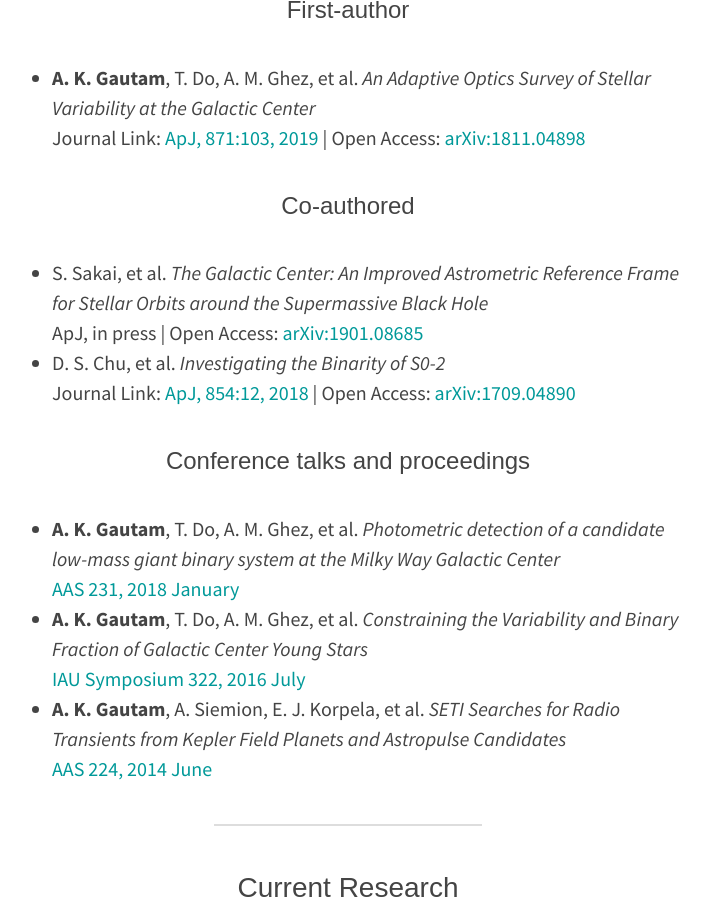
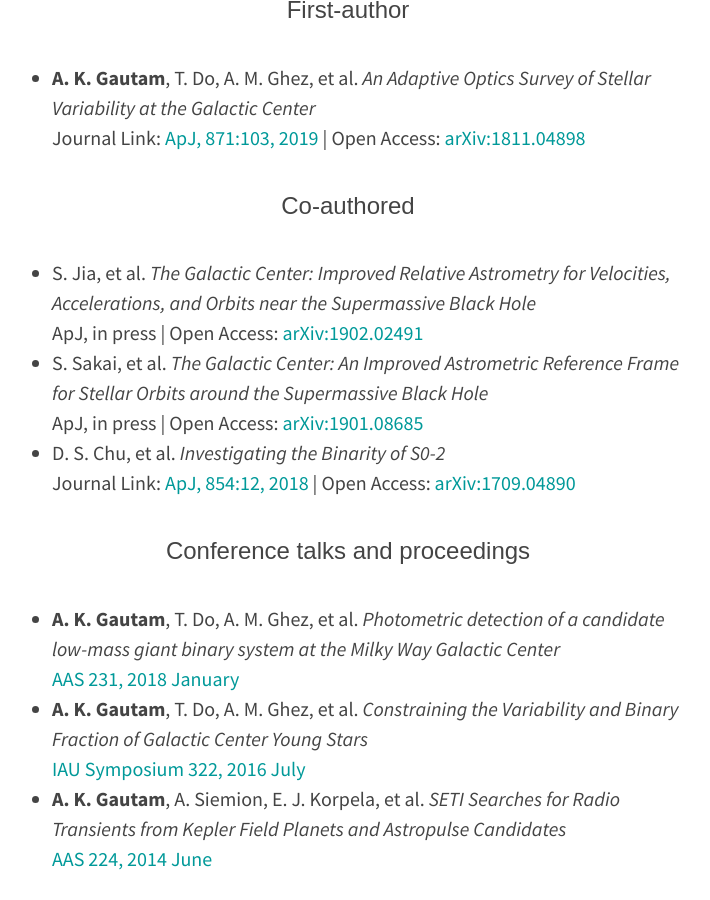
Before and after one commit to abhimat/abhimat.github.io, a Jekyll site: the page built from research/index.md, in a window 1280 px wide and 900 px high, scrolled down 300 px. Shown: the whole window, without its empty margins (292-1002 px from the left). Built offline with Jekyll 4.4.1, drawn with Linux system fonts in a browser that asks for light colours.

Commit message:
Updated research page

```diff
--- a/research/index.md
+++ b/research/index.md
@@ -12,6 +12,7 @@ title: Research
 
 
 ### Co-authored
+* S. Jia, et al. *The Galactic Center: Improved Relative Astrometry for Velocities, Accelerations, and Orbits near the Supermassive Black Hole*<br>ApJ, in press \| Open Access: [arXiv:1902.02491](https://arxiv.org/abs/1902.02491)
 * S. Sakai, et al. *The Galactic Center: An Improved Astrometric Reference Frame for Stellar Orbits around the Supermassive Black Hole*<br>ApJ, in press \| Open Access: [arXiv:1901.08685](https://arxiv.org/abs/1901.08685)
 * D. S. Chu, et al. *Investigating the Binarity of S0-2*<br>Journal Link: [ApJ, 854:12, 2018](https://doi.org/10.3847/1538-4357/aaa3eb) \| Open Access: [arXiv:1709.04890](https://arxiv.org/abs/1709.04890)
 
```
